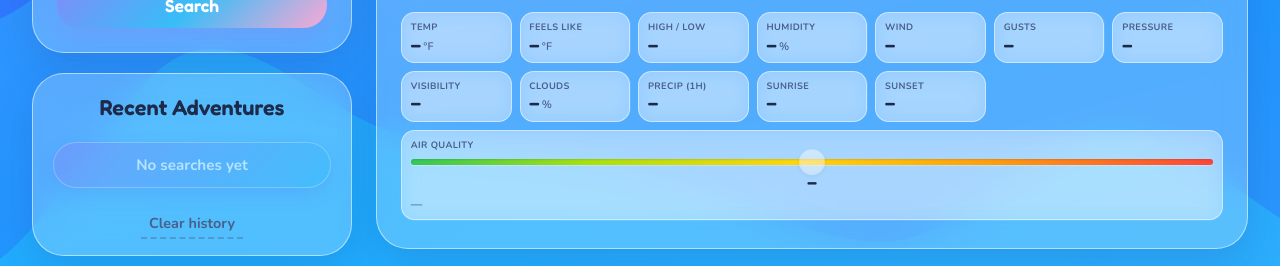
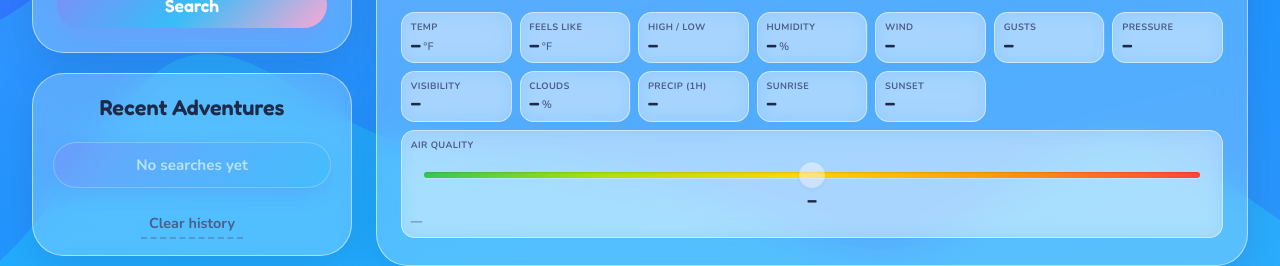
Before and after one commit to TDGLU/Weather-App, a plain HTML site: page index.html in a window 1280 px wide. Shown: the part 380-646 px from the top of the page. Drawn offline with nearby package versions, Linux system fonts and the light colour scheme.

Commit message:
Polish air quality slider spacing for iOS-style thumb
Add horizontal inset and vertical margin on the AQI track so the circular thumb is not clipped at the pill edges. Enable overflow visible on the track container and respect prefers-reduced-motion for the thumb animation.

```diff
--- a/assets/css/style.css
+++ b/assets/css/style.css
@@ -652,13 +652,17 @@ body {
 .aqi-visual {
   width: 100%;
   margin: 0.2rem 0 0.15rem;
-  padding: 0.15rem 0;
+  padding: 0.15rem 13px;
+  overflow: visible;
+  box-sizing: border-box;
 }
 
 .aqi-slider-track {
   position: relative;
   width: 100%;
   height: 6px;
+  margin: 13px 0;
+  overflow: visible;
   border-radius: var(--radius-pill);
   background: linear-gradient(
     90deg,
@@ -817,6 +821,12 @@ body {
   box-shadow:
     inset 0 1px 3px rgba(0, 0, 0, 0.35),
     0 1px 0 rgba(255, 255, 255, 0.08);
+}
+
+@media (prefers-reduced-motion: reduce) {
+  .aqi-slider-thumb {
+    transition: none;
+  }
 }
 
 .stat-pill {
```
